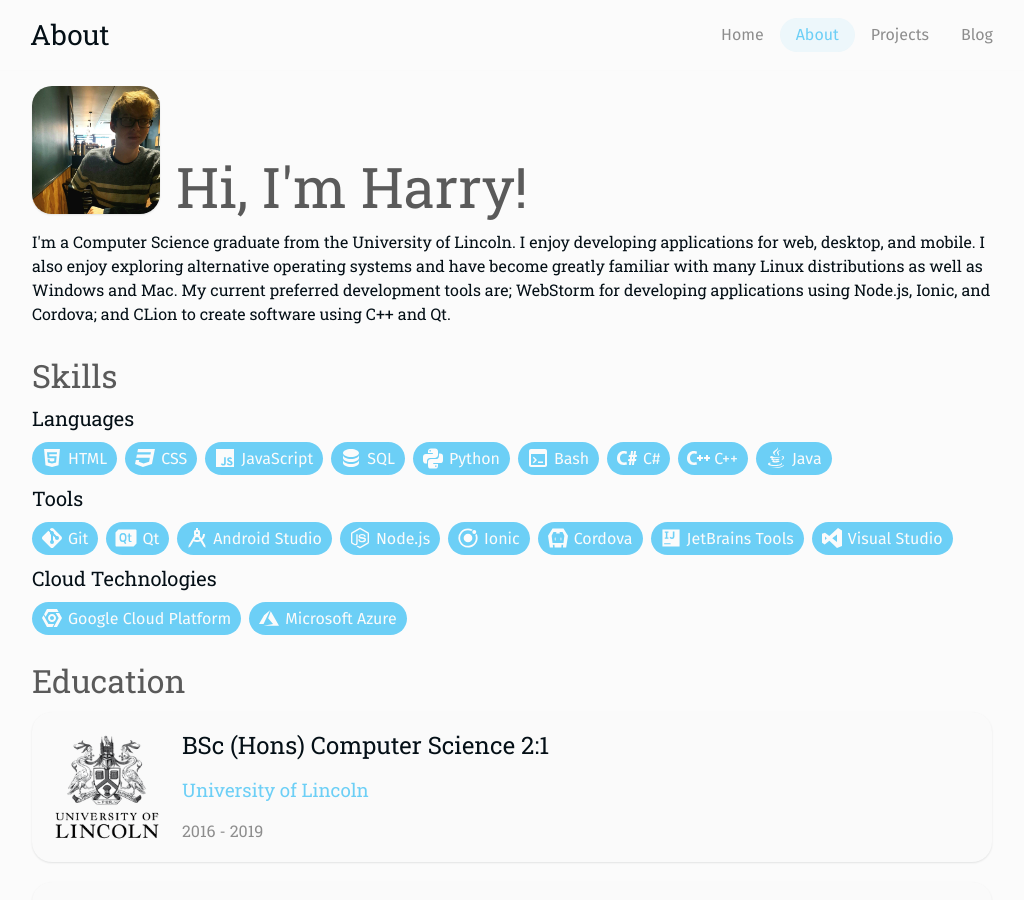
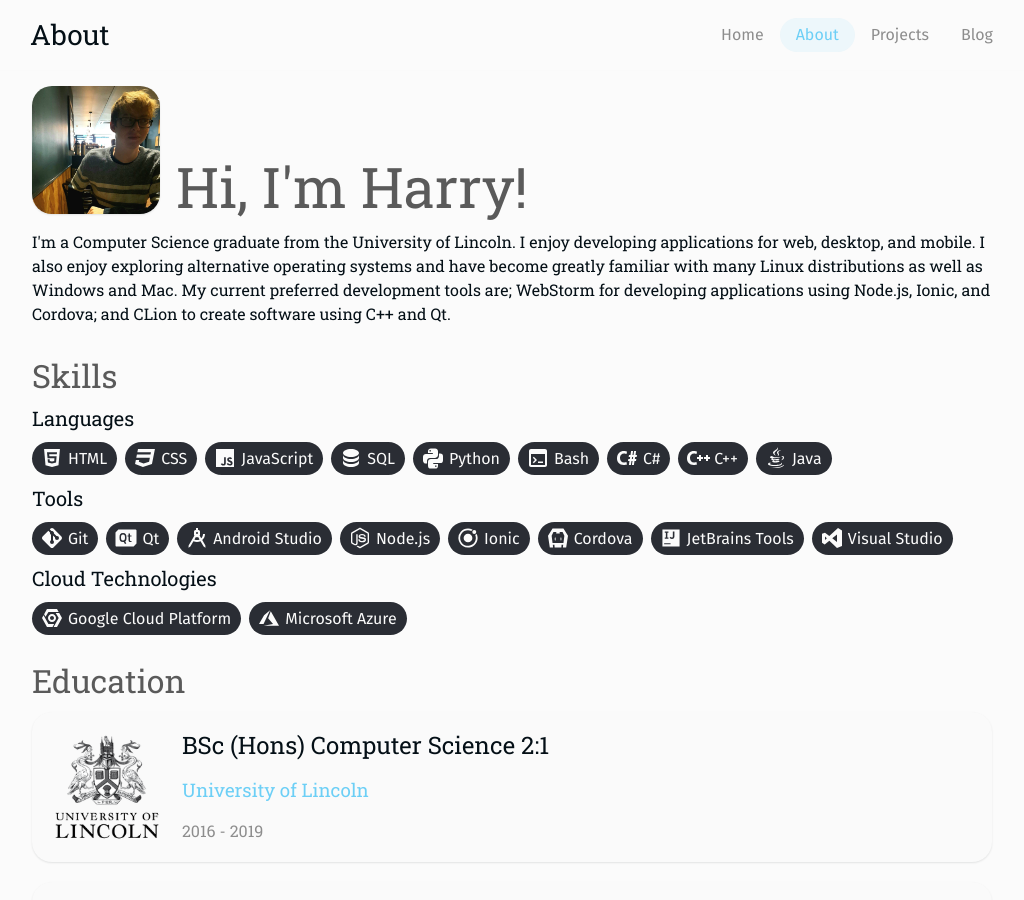
Before and after one commit to h-crocker/h-crocker.github.io, a Jekyll site: the page built from about.html, in a window 1280 px wide and 900 px high. Shown: the whole window, without its empty margins (128-1152 px from the left). Built offline with Jekyll 4.4.1, drawn with Linux system fonts in a browser that asks for light colours.

Commit message:
increase skills readability on about page

```diff
--- a/_sass/about.scss
+++ b/_sass/about.scss
@@ -87,7 +87,7 @@
 }
 
 .skill {
-  background-color: $primary;
+  background-color: $secondary;
   padding: 4px 8px;
   display: inline-block;
   border-radius: 100px;
```
